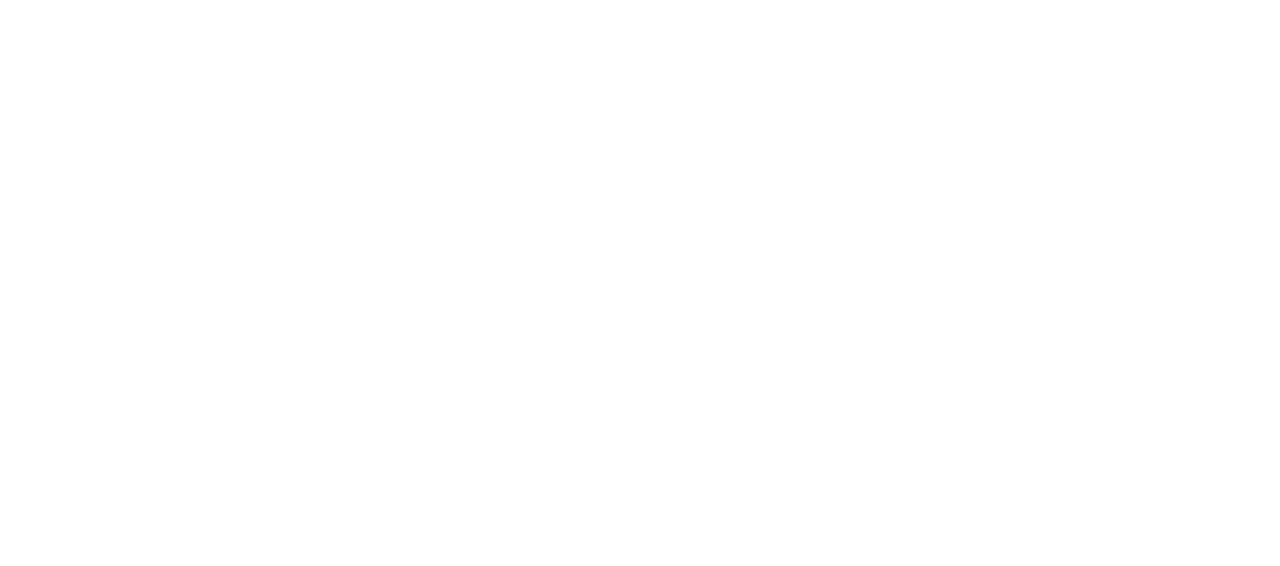
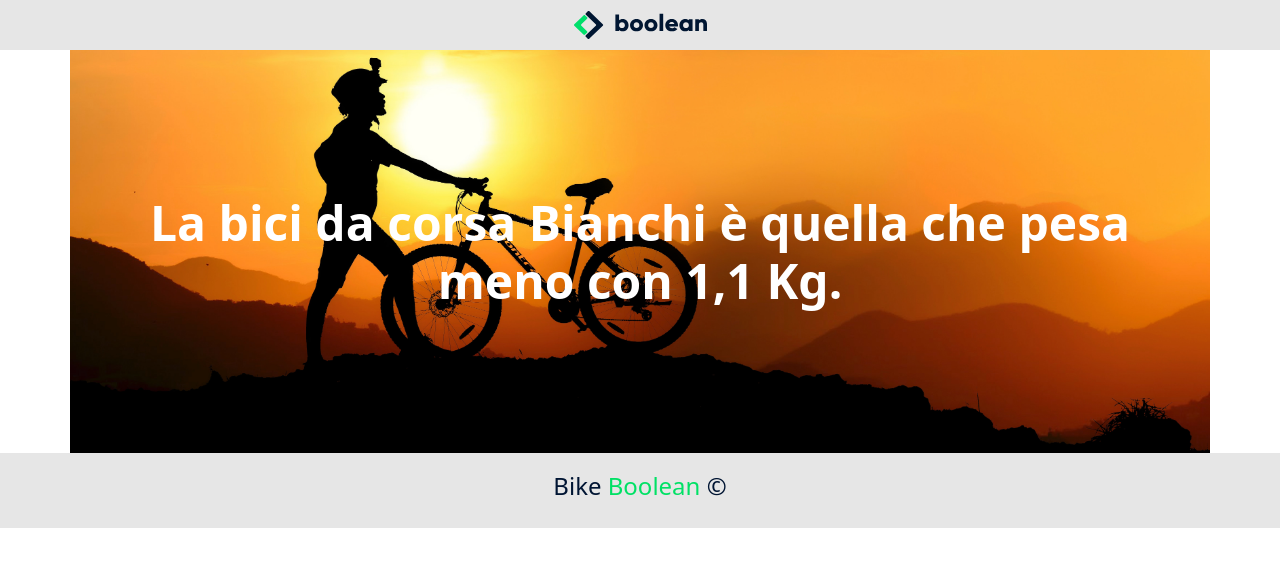
Before and after one commit to FilippoFoti/js-snack-es6, a plain HTML site: page Snack1/index.html in a window 1280 px wide. Drawn offline with nearby package versions, Linux system fonts and the light colour scheme.

Commit message:
Snack1 completed

```diff
--- a/Snack1/css/style.css
+++ b/Snack1/css/style.css
@@ -0,0 +1,37 @@
+/* HEADER */
+
+header {
+    height: 50px;
+    width: 100%;
+    background-color: #e6e6e6;
+}
+
+/* MAIN */
+
+.container {
+    background-image: url(../img/pexels-jahangeer-bm-1619299.jpg);
+    background-position: center;
+    background-size: cover;
+}
+
+#result {
+    font-size: 3rem;
+    color: white;
+    font-weight: bold;
+}
+
+/* FOOTER */
+
+footer {
+    height: 75px;
+    background-color: #e6e6e6;
+}
+
+footer h2 {
+    color: rgba(0, 21, 51, 1);
+    font-size: 1.5rem;
+}
+
+footer span {
+    color: rgba(0, 225, 101, 1);
+}
--- a/Snack1/index.html
+++ b/Snack1/index.html
@@ -1,3 +1,4 @@
+
 <!DOCTYPE html>
 <html lang="it">
 <head>
@@ -16,17 +17,32 @@
     <link rel="stylesheet" href="https://cdnjs.cloudflare.com/ajax/libs/font-awesome/6.3.0/css/all.min.css" integrity="sha512-SzlrxWUlpfuzQ+pcUCosxcglQRNAq/DZjVsC0lE40xsADsfeQoEypE+enwcOiGjk/bSuGGKHEyjSoQ1zVisanQ==" crossorigin="anonymous" referrerpolicy="no-referrer" />
 
 <!-- BOOTSTRAP -->
-    <!-- <link href="https://cdn.jsdelivr.net/npm/bootstrap@5.3.0-alpha1/dist/css/bootstrap.min.css" rel="stylesheet" integrity="sha384-GLhlTQ8iRABdZLl6O3oVMWSktQOp6b7In1Zl3/Jr59b6EGGoI1aFkw7cmDA6j6gD" crossorigin="anonymous"> -->
+    <link href="https://cdn.jsdelivr.net/npm/bootstrap@5.3.0-alpha1/dist/css/bootstrap.min.css" rel="stylesheet" integrity="sha384-GLhlTQ8iRABdZLl6O3oVMWSktQOp6b7In1Zl3/Jr59b6EGGoI1aFkw7cmDA6j6gD" crossorigin="anonymous">
 
 </head>
 <body>
 <!-- HEADER -->
+    <header class="d-flex align-items-center justify-content-center">
+        <img src="img/logo.svg" alt="Logo">
+    </header>
 <!-- /HEADER -->
 
 <!-- MAIN -->
+    <main>
+        <div class="container py-5">
+            <div class="row py-5">
+                <div class="col d-flex align-items-center justify-content-center">
+                    <h3 id="result" class="my-5 text-center"></h3>
+                </div>
+            </div>
+        </div>
+    </main>
 <!-- /MAIN -->
 
 <!-- FOOTER -->
+    <footer class="d-flex align-items-center justify-content-center">
+        <h2>Bike <span>Boolean</span> ©</h2>
+    </footer>
 <!-- /FOOTER -->
 
 <!-- SCRIPT-JS -->
--- a/Snack1/js/script.js
+++ b/Snack1/js/script.js
@@ -0,0 +1,38 @@
+// Snack 1
+// Creare un array di oggetti:
+// Ogni oggetto descriverà una bici da corsa con le seguenti proprietà: nome e peso.
+// Stampare a schermo la bici con peso minore utilizzando destructuring e template literal
+
+const bike = [
+    {
+        nome: "Bianchi",
+        peso: "1,1 Kg",
+    },
+    {
+        nome: "Atala",
+        peso: "2,3 Kg",
+    },
+    {
+        nome: "Olmo",
+        peso: "5,1 Kg",
+    },
+    {
+        nome: "Casati",
+        peso: "3,5 Kg",
+    },
+];
+
+console.log(bike);
+
+let smallBike = bike[0];
+const itemsContainer = document.querySelector(".col");
+
+for(let i = 0; i < bike.length; i++) {
+    if (bike[i].peso < smallBike.peso) {
+        smallBike = bike[i];
+    }
+};
+
+const {nome, peso} = smallBike;
+
+document.getElementById("result").innerHTML = `La bici da corsa ${nome} è quella che pesa meno con ${peso}.`;
```
Also changed, not shown: Snack1/img/logo.svg (added), Snack1/img/pexels-jahangeer-bm-1619299.jpg (added), Snack2/img/logo.svg (added), SnackBonus/img/logo.svg (added).
